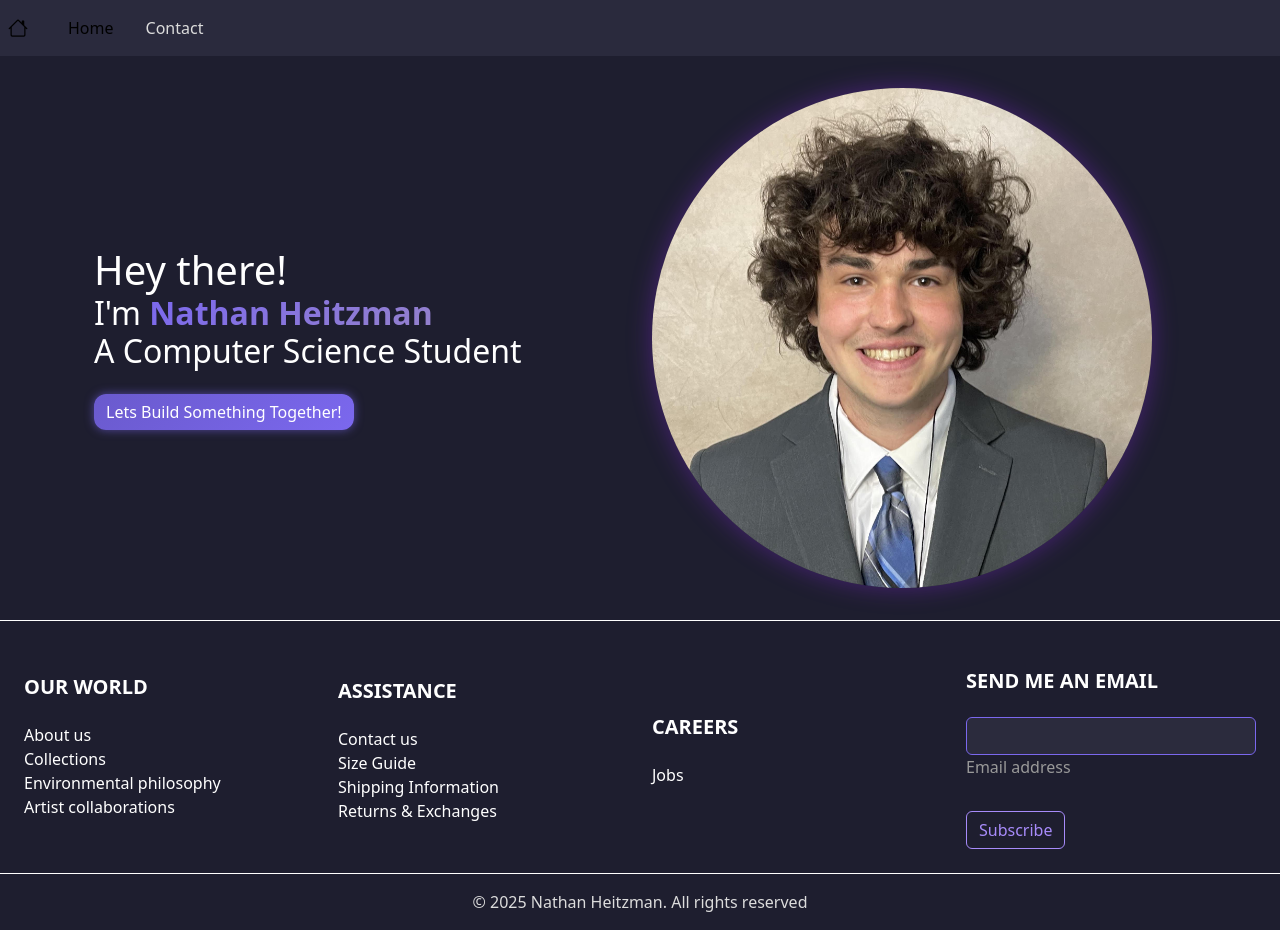
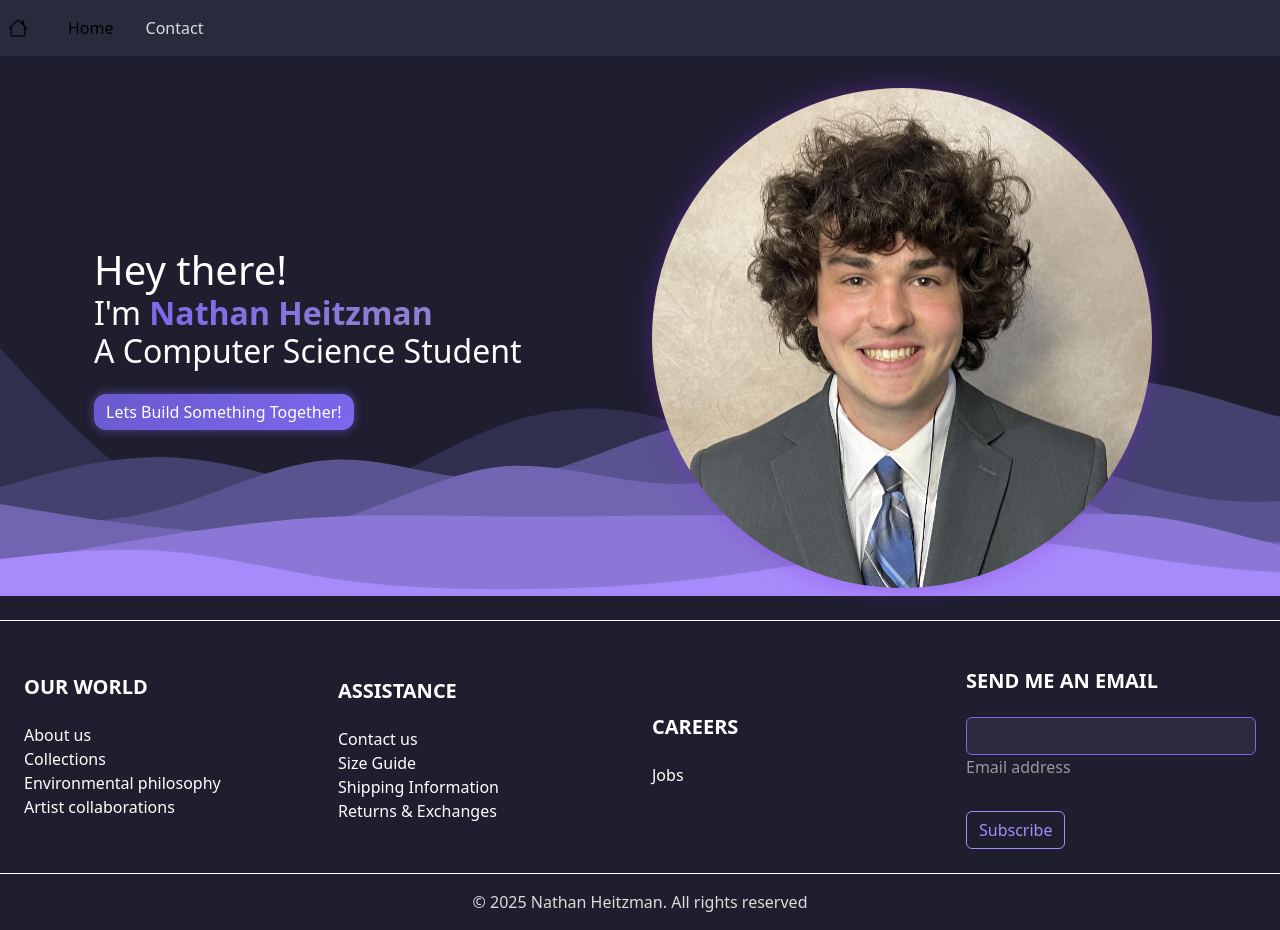
Before and after one commit to NathanHeitzman/Portfolio-Website, a React (Vite) app: page / in a window 1280 px wide. Built offline with nearby package versions, Linux system fonts and the light colour scheme.

Commit message:
added svg background to homepage

```diff
--- a/src/assets/styles/Home.css
+++ b/src/assets/styles/Home.css
@@ -1,5 +1,8 @@
+
 .page-body {
   background-color: #1e1e2f;
+  background-image: url("../images/layered-waves-haikei.svg");
+  background-repeat: no-repeat;
   padding-top: 2rem;
   padding-bottom: 2rem;
   border-bottom: 1px solid #ffffff;
```
Also changed, not shown: src/assets/images/layered-waves-haikei.svg (added).
